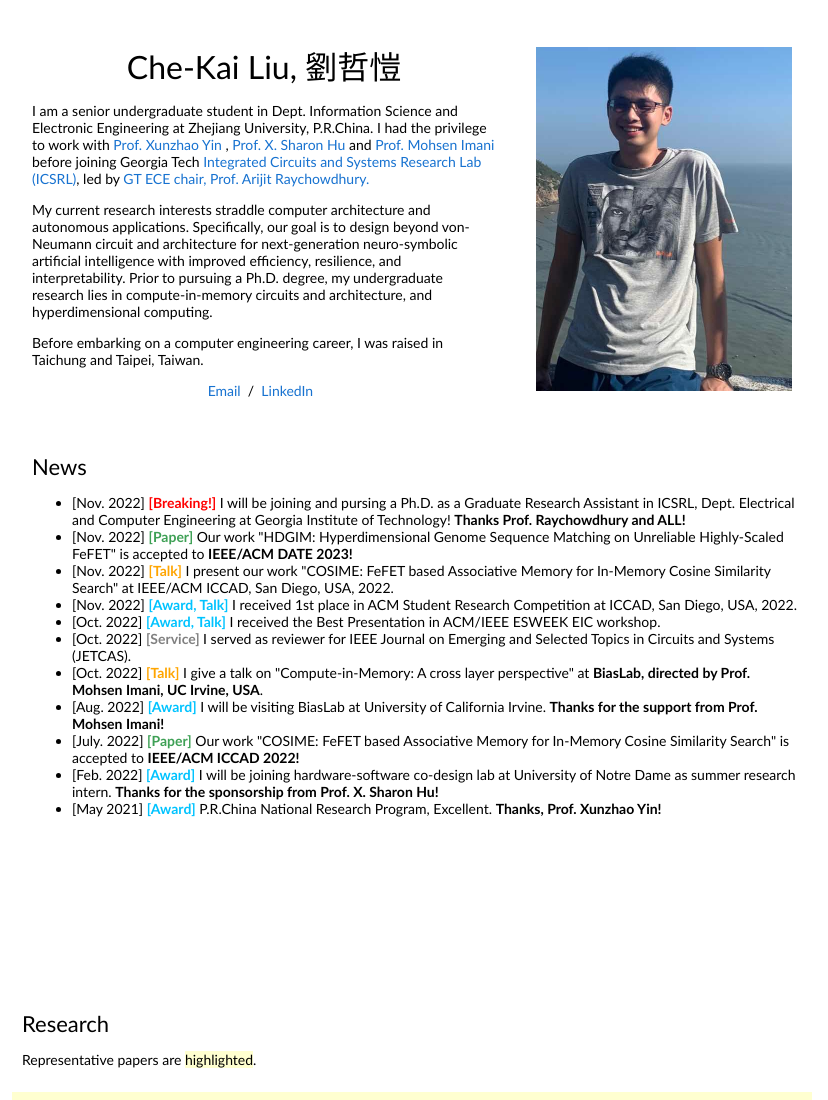
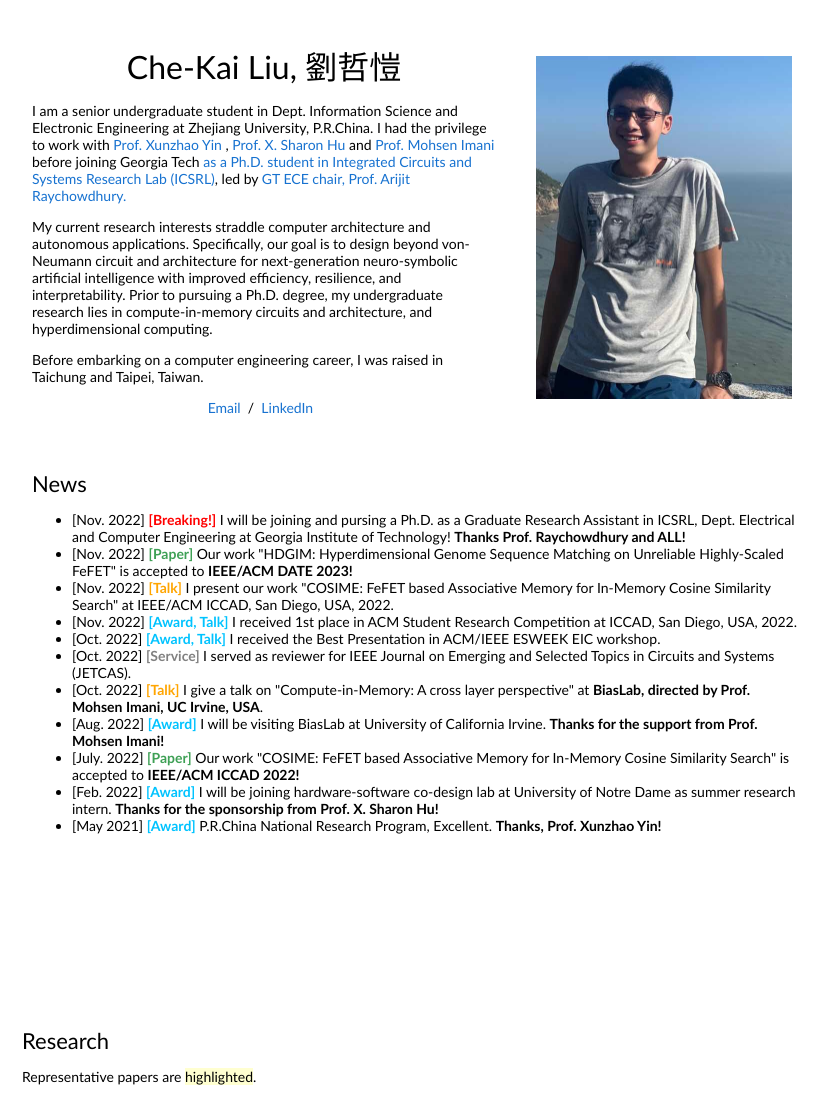
Before and after one commit to LiuCheKai/Che-Kai, a plain HTML site: page index.html in a window 1280 px wide. Shown: the top 1100 px of the page, without its empty margins (228-1056 px from the left). Drawn offline with Linux system fonts and the light colour scheme.

Commit message:
small change

```diff
--- a/index.html
+++ b/index.html
@@ -33,7 +33,7 @@
                     </a>, <a href="https://sites.nd.edu/xsharon-hu/">Prof. X. Sharon Hu
                     </a>
                     and <a href="http://moimani.weebly.com/">Prof. Mohsen Imani</a> before joining Georgia Tech
-                    <a href="https://icsrl.ece.gatech.edu/">Integrated
+                    <a href="https://icsrl.ece.gatech.edu/">as a Ph.D. student in Integrated
                       Circuits and Systems Research Lab (ICSRL)</a>, led by
                     <a href="https://www.ece.gatech.edu/faculty-staff-directory/arijit-raychowdhury">GT ECE chair, Prof.
                       Arijit
```
